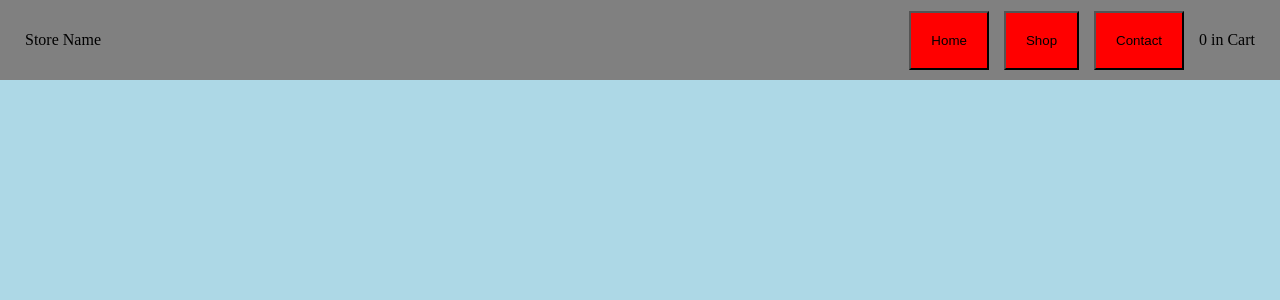
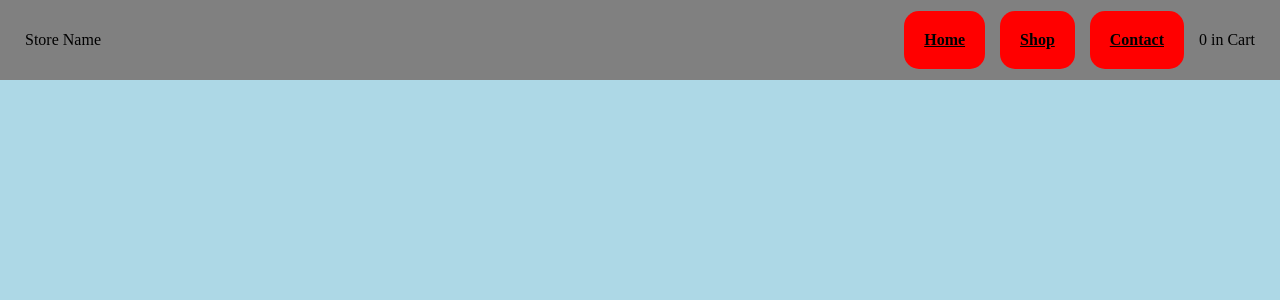
Before and after one commit to CowboyAragorn/shopping-cart, a React (Create React App) app: page / in a window 1280 px wide. Shown: the top 300 px of the page. Built offline with nearby package versions, Linux system fonts and the light colour scheme.

Commit message:
feat: create nav links that redirect to proper pages

```diff
--- a/src/App.js
+++ b/src/App.js
@@ -5,11 +5,13 @@ import Home from "./components/Home";
 import Shop from "./components/Shop";
 import Contact from "./components/Contact";
 
+//React router changes page based on user selected page
+
 function App() {
   return (
     <>
-      <Navbar></Navbar>
       <BrowserRouter>
+        <Navbar></Navbar>
         <Routes>
           <Route exact path="/" element={<Home />} />
           <Route path="/shop" element={<Shop />} />
--- a/src/components/Navbar.js
+++ b/src/components/Navbar.js
@@ -1,4 +1,5 @@
 import React from "react";
+import { NavLink } from "react-router-dom";
 import styled from "styled-components";
 
 const Nav = styled.nav`
@@ -19,17 +20,31 @@ const StoreTitle = styled.div`
   justify-content: center;
   padding-left: 25px;
 `;
-const LinksContainer = styled.div`
+const LinksContainer = styled.ul`
   display: flex;
   align-items: center;
   justify-content: center;
   gap: 15px;
   padding-right: 25px;
 `;
-const Button = styled.button`
-  padding: 15pt;
+const StyledListItem = styled.li`
   background-color: red;
+  list-style: none;
+  border-radius: 15px;
+  &:hover {
+    cursor: pointer;
+    background-color: lightcoral;
+  }
 `;
+const StyledLink = styled(NavLink)`
+  display: inline-block;
+  padding: 20px;
+  height: 100%;
+  width: 100%;
+  color: black;
+  font-weight: bold;
+`;
+
 const CartDisplay = styled.div``;
 
 const Navbar = () => {
@@ -39,9 +54,15 @@ const Navbar = () => {
         <StoreTitle>Store Name</StoreTitle>
       </TitleContainer>
       <LinksContainer>
-        <Button>Home</Button>
-        <Button>Shop</Button>
-        <Button>Contact</Button>
+        <StyledListItem>
+          <StyledLink to="/">Home</StyledLink>
+        </StyledListItem>
+        <StyledListItem>
+          <StyledLink to="/shop">Shop</StyledLink>
+        </StyledListItem>
+        <StyledListItem>
+          <StyledLink to="/contact">Contact</StyledLink>
+        </StyledListItem>
         <CartDisplay>0 in Cart</CartDisplay>
       </LinksContainer>
     </Nav>
```
